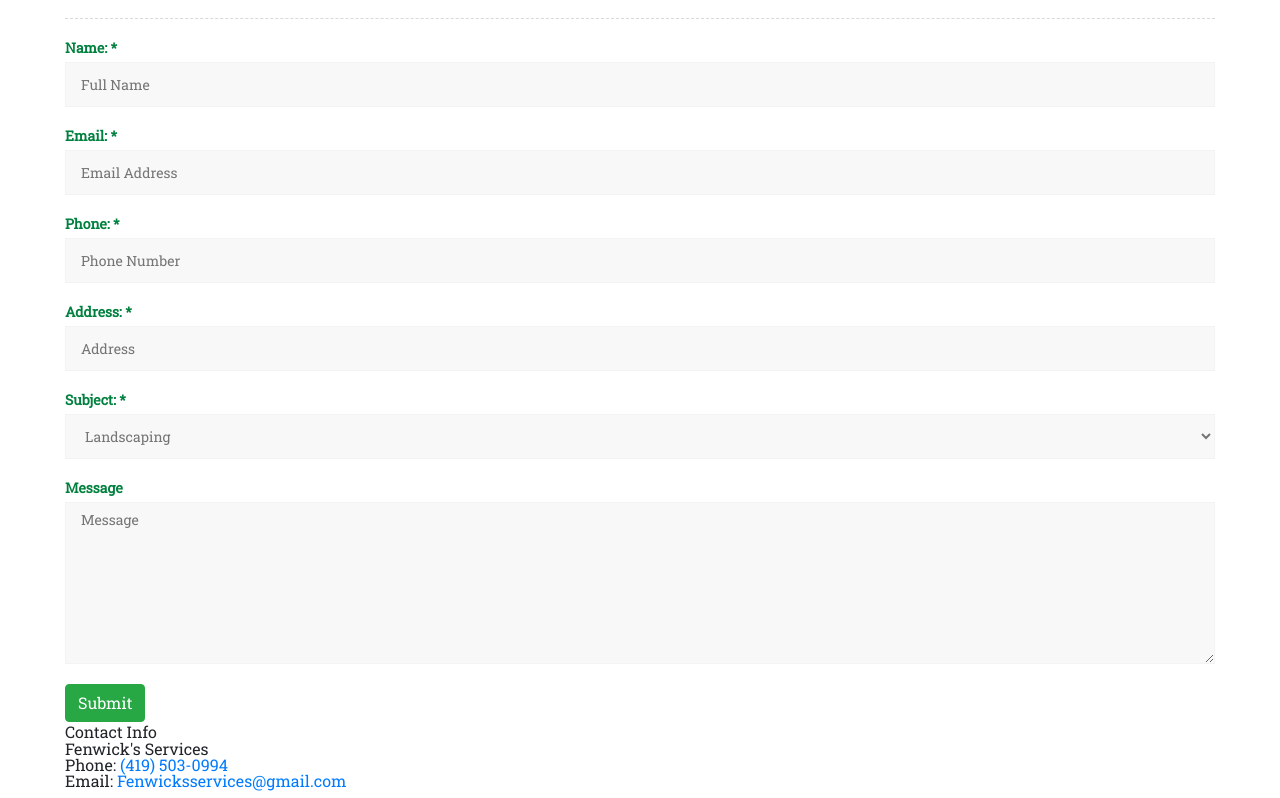
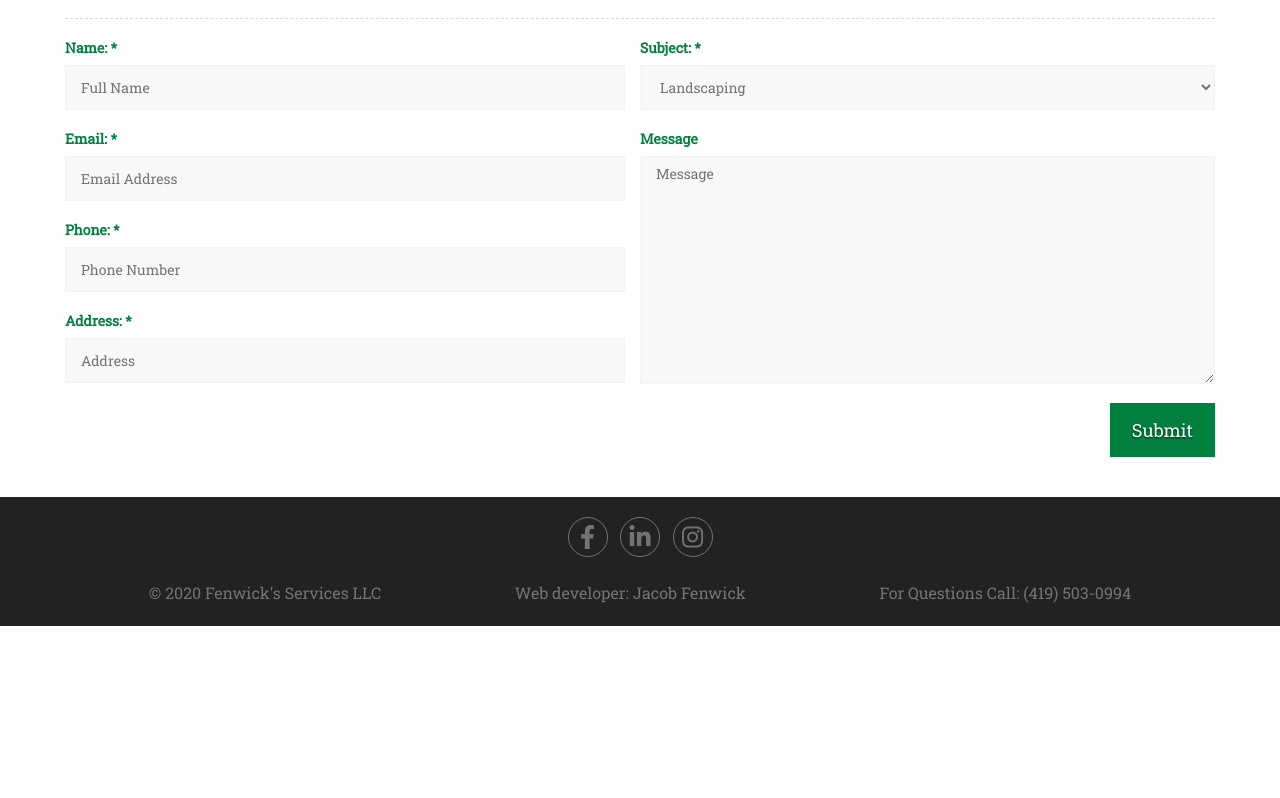
Before and after one commit to JakeFen/fenwicks-services, a React (Create React App) app: page /contact in a window 1280 px wide. Shown: the part 382-1180 px from the top of the page. After the commit the page ends 1008 px from the top, so only its background shows below. Built offline with nearby package versions, Linux system fonts and the light colour scheme.

Commit message:
Finished styling for contact page

```diff
--- a/src/components/Contact/CompanyInfo/companyInfo.jsx
+++ /dev/null
@@ -1,25 +0,0 @@
-import React from "react";
-
-const CompanyInfo = (props) => {
-  return (
-    <div>
-      <h3>Contact Info</h3>
-      <div>
-        <p>Fenwick's Services</p>
-        <ul>
-          <li>
-            Phone: <a href="tel:4195030994">(419) 503-0994</a>
-          </li>
-          <li>
-            Email:{" "}
-            <a href="mailto:fenwicksservices@gmail.com">
-              Fenwicksservices@gmail.com
-            </a>
-          </li>
-        </ul>
-      </div>
-    </div>
-  );
-};
-
-export default CompanyInfo;
--- a/src/components/Contact/Form/form.jsx
+++ b/src/components/Contact/Form/form.jsx
@@ -5,13 +5,13 @@ import Button from "../../Button/button";
 
 const Form = (props) => {
   return (
-    <div>
+    <div className="contact-form-wrapper">
       <h3 className="contact-form-header">
         Leave <span className="header-green">A Message</span>
       </h3>
       <form>
-        <div className="">
-          <div className="">
+        <div className="contact-form-flex">
+          <div className="contact-form-info">
             <Input
               label="Name: *"
               name="contact-fname"
@@ -44,14 +44,14 @@ const Form = (props) => {
               className="contact-input"
               required
             />
+          </div>
+          <div className="contact-form-message">
             <SelectField
               services="contact-services"
               label="Subject: *"
               className="contact-input"
               options={props.selectField}
             />
-          </div>
-          <div>
             <label htmlFor="contact-message" className="">
               Message
             </label>
@@ -66,7 +66,7 @@ const Form = (props) => {
         <Button
           label="Submit"
           type="submit"
-          className="btn btn-success"
+          className="link-button-green contact-submit"
           handleClick={(event) => props.handleClick(event)}
         />
       </form>
--- a/src/pages/contact.js
+++ b/src/pages/contact.js
@@ -1,6 +1,5 @@
 import React, { Component } from "react";
 import PageHeader from "../components/PageHeader/page-header";
-import CompanyInfo from "../components/Contact/CompanyInfo/companyInfo";
 import Form from "../components/Contact/Form/form";
 
 class Contact extends Component {
@@ -34,12 +33,11 @@ class Contact extends Component {
     return (
       <main>
         <PageHeader title="Contact" subtitle="A taste of our best work" />
-        <div className="contact-image-container container">
+        <div className="contact-page-container container">
           <Form
             selectField={this.state.selectField}
             handleClick={this.handleClick}
           />
-          <CompanyInfo />
         </div>
       </main>
     );
--- a/src/scss/main.css
+++ b/src/scss/main.css
@@ -683,6 +683,9 @@ footer {
         -ms-flex-pack: justify;
             justify-content: space-between;
   }
+  .contact-form-flex div {
+    width: 50%;
+  }
 }
 
 .gallery-field {
@@ -751,11 +754,15 @@ footer {
   }
 }
 
-.contact-image-container {
+.contact-page-container {
   margin: 40px auto;
 }
 
-.contact-image-container .contact-form-header {
+.contact-page-container .contact-form-wrapper {
+  overflow: hidden;
+}
+
+.contact-page-container .contact-form-header {
   font-size: 40px;
   font-weight: bolder;
   padding-bottom: 20px;
@@ -763,10 +770,14 @@ footer {
   border-bottom: dashed #d9d9d9 1px;
 }
 
-.contact-image-container label {
+.contact-page-container label {
   font-weight: bold;
-  margin-bottom: 7px;
+  margin-bottom: 10px;
   font-size: 14px;
   color: #00803e;
 }
+
+.contact-page-container textarea {
+  height: calc(100% - 136px);
+}
 /*# sourceMappingURL=main.css.map */
--- a/src/scss/partials/_contact-banner.scss
+++ b/src/scss/partials/_contact-banner.scss
@@ -70,5 +70,8 @@
   .contact-form-flex {
     flex-direction: row;
     justify-content: space-between;
+    div {
+      width: 50%;
+    }
   }
 }
--- a/src/scss/partials/_contact-page.scss
+++ b/src/scss/partials/_contact-page.scss
@@ -1,5 +1,9 @@
-.contact-image-container {
+.contact-page-container {
   margin: 40px auto;
+
+  .contact-form-wrapper {
+    overflow: hidden;
+  }
 
   .contact-form-header {
     font-size: 40px;
@@ -10,8 +14,11 @@
   }
   label {
     font-weight: bold;
-    margin-bottom: 7px;
+    margin-bottom: 10px;
     font-size: 14px;
     color: $primary-color;
   }
+  textarea {
+    height: calc(100% - 136px);
+  }
 }
```
Also changed, not shown: 1 other file (tests, documents, lock files or other folders).
